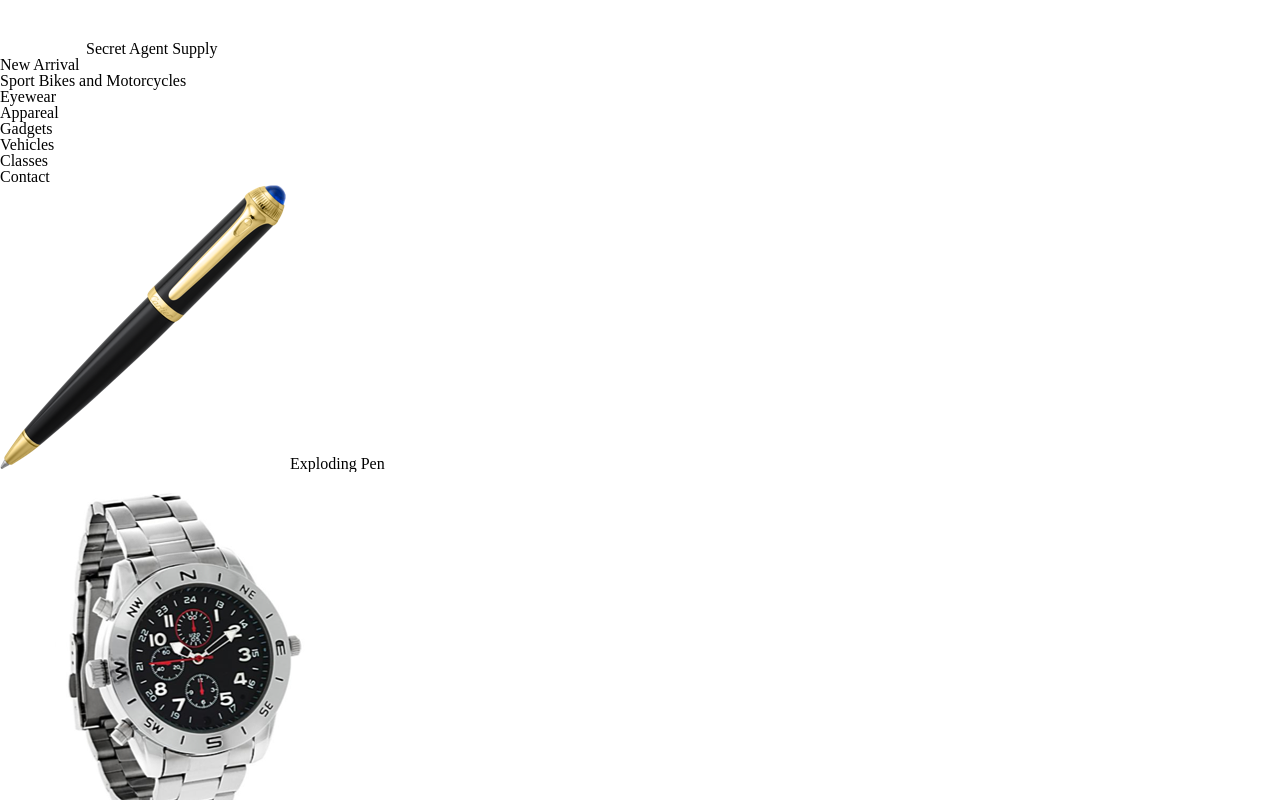
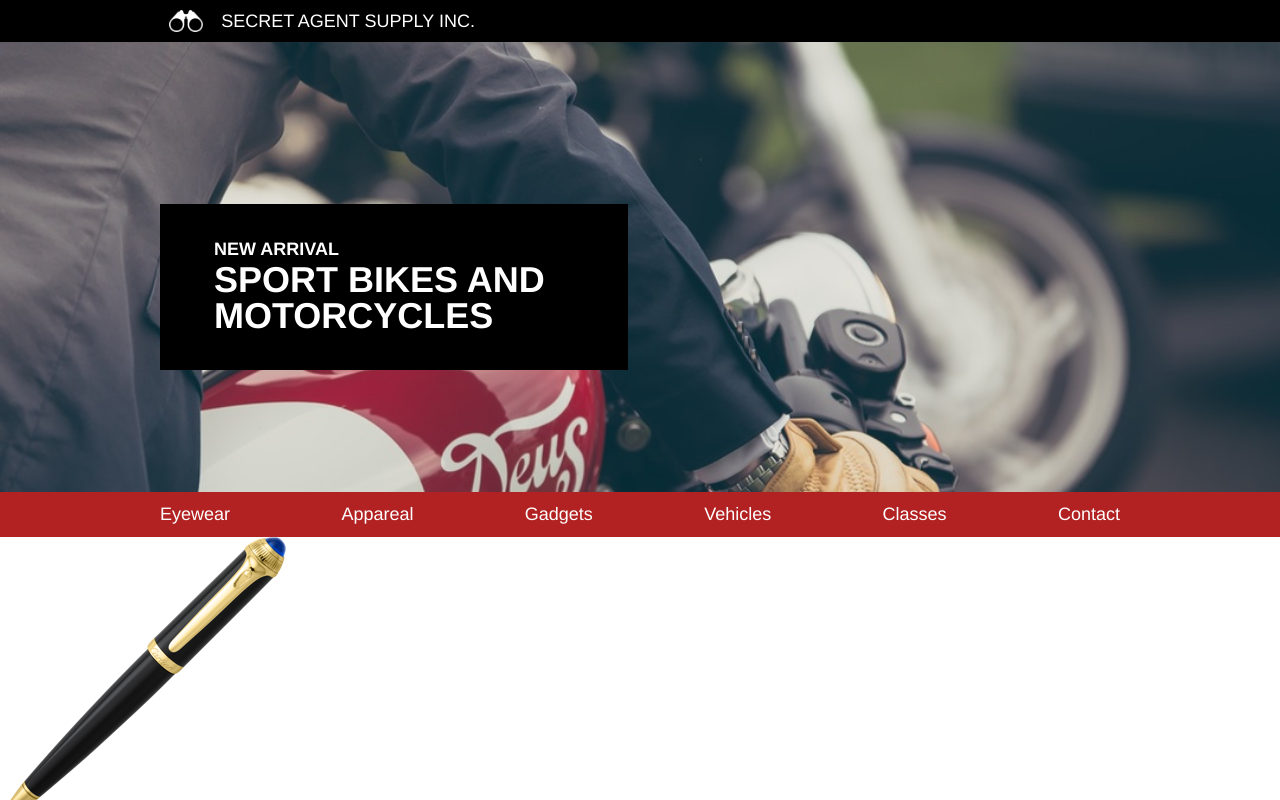
Before and after one commit to carolynhaines/SecretAgentSupply, a plain HTML site: page index.html in a window 1280 px wide. Shown: the top 800 px of the page. Drawn offline with Linux system fonts and the light colour scheme.

Commit message:
add header, hero, and nav styling

```diff
--- a/index.html
+++ b/index.html
@@ -3,18 +3,20 @@
   <head>
     <meta charset="utf-8">
     <title>Secret Agent Supply Inc.</title>
-    <link rel="stylesheet" type="text/css" href="/resources/css/reset.css">
-    <link rel="stylesheet" type="text/css" href="/resources/css/stylesheet.css">
+    <link rel="stylesheet" type="text/css" href="resources/css/reset.css">
+    <link rel="stylesheet" type="text/css" href="resources/css/style.css">
   </head>
   <body>
 
+
     <!-- Logo Header -->
-    <div class="container">
     <header>
+      <div class="container logo">
         <img src="resources/images/logo.png" alt="Secret Agent Supply Logo">
-        <span class="header-caps">Secret Agent Supply</span>
+        <span class="logo-text">Secret Agent Supply Inc.</span>
+      </div>
     </header>
-    </div>
+
 
     <!-- Hero Banner -->
     <div class="hero">
@@ -27,24 +29,20 @@
     </div>
 
     <!-- Nav Bar -->
-    <div class="container">
     <div class="nav-bar">
-          <nav>
-            <ul>
-              <li class="white-text">Eyewear</li>
-              <li class="white-text">Appareal</li>
-              <li class="white-text">Gadgets</li>
-              <li class="white-text">Vehicles</li>
-              <li class="white-text">Classes</li>
-              <li class="white-text">Contact</li>
-            </ul>
+      <nav class="container">
+        <span class="white-text">Eyewear</span>
+        <span class="white-text">Appareal</span>
+        <span class="white-text">Gadgets</span>
+        <span class="white-text">Vehicles</span>
+        <span class="white-text">Classes</span>
+        <span class="white-text">Contact</span>
       </nav>
-        </div>
     </div>
 
 
+
     <!-- Product Grid -->
-    <div class="container">
     <div class="product">
       <img src="resources/images/pen.png" alt="Exploding Pen">
       <span class="white-text">Exploding Pen</span>
@@ -59,11 +57,10 @@
       <img src="resources/images/glasses.png" alt="Thermal Glasses">
       <span class="white-text">Thermal Glasses</span>
     </div>
-    </div>
+
 
 
     <!-- Info Blocks -->
-    <div class="container">
     <div class="info">
       <span class="white-text">Location</span>
       <p>-47.346436, 84.32354</p>
@@ -73,13 +70,13 @@
       <span class="white-text">Hours</span>
       <p>0800 - 1800</p>
     </div>
-    </div>
+
 
 
     <!-- Footer -->
-    <div class="container">
     <span class="white-text">Copyright Secret Agent Supply Inc.</span>
-    </div>
+
+
 
   </body>
 </html>
--- a/resources/css/style.css
+++ b/resources/css/style.css
@@ -0,0 +1,99 @@
+
+/* Global Styling */
+
+html, body {
+  font-family: Helvetica;
+  font-size: 18px;
+  margin: 0;
+}
+
+.container {
+  max-width: 960px;
+  margin: auto;
+}
+
+.white-text {
+  font-size: 1rem;
+  color: white;
+  font-weight: normal;
+}
+
+
+/* Header Bar */
+
+header {
+  background-color: black;
+  background-size: cover;
+  width: 100%;
+}
+
+header img {
+  height: 1.25rem;
+  width: auto;
+  padding-left: 0.5rem;
+}
+
+.logo-text {
+  font-size: 1rem;
+  color: white;
+  font-weight: normal;
+  text-transform: uppercase;
+  margin-top: 0.66rem;
+  margin-bottom: 0.66rem;
+  padding-left: 1rem;
+  display: inline-block;
+}
+
+.container.logo {
+  display: flex;
+  justify-content: flex-start;
+  align-items: center;
+}
+
+/* Hero Banner */
+
+.hero {
+  background-image: url(../images/moto.jpg);
+  background-size: cover;
+  height: 25rem;
+}
+
+.hero-block {
+  background-color: black;
+  width: 20rem;
+  display: block;
+  position: relative;
+  top: 9rem;
+  padding: 2rem 3rem;
+}
+
+.header-caps {
+  font-weight: bold;
+  color: white;
+  text-transform: uppercase;
+  font-size: 1rem;
+  padding-bottom: 0.25rem;
+  display: block;
+}
+
+.hero-block h1 {
+  color: white;
+  font-weight: bold;
+  font-size: 2rem;
+  text-transform: uppercase;
+}
+
+/* Nav Bar */
+
+.nav-bar {
+  background-color: firebrick;
+  display: flex;
+  justify-content: center;
+}
+
+.nav-bar nav {
+  width: 100%;
+  display: flex;
+  justify-content: space-between;
+  padding: 0.75rem 0;
+}
```
Also changed, not shown: resources/redline.jpg. Lines whose indentation alone changed are shown as unchanged.
